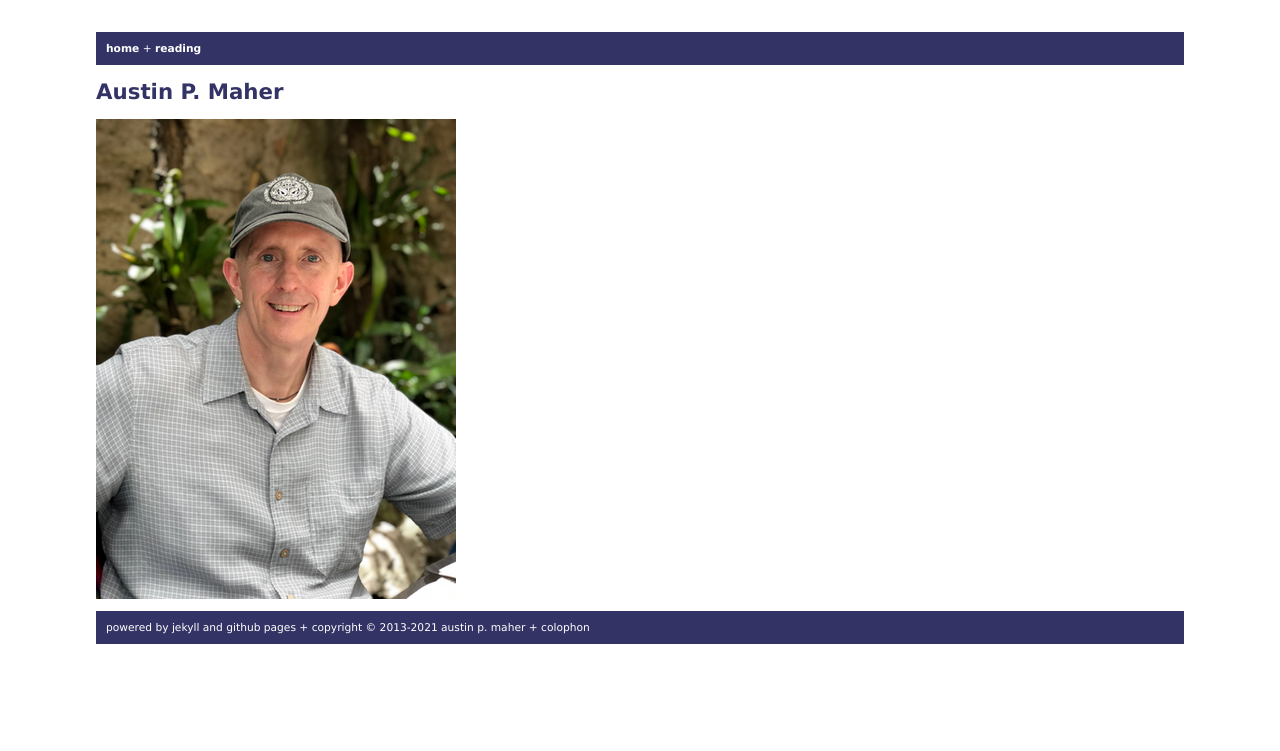
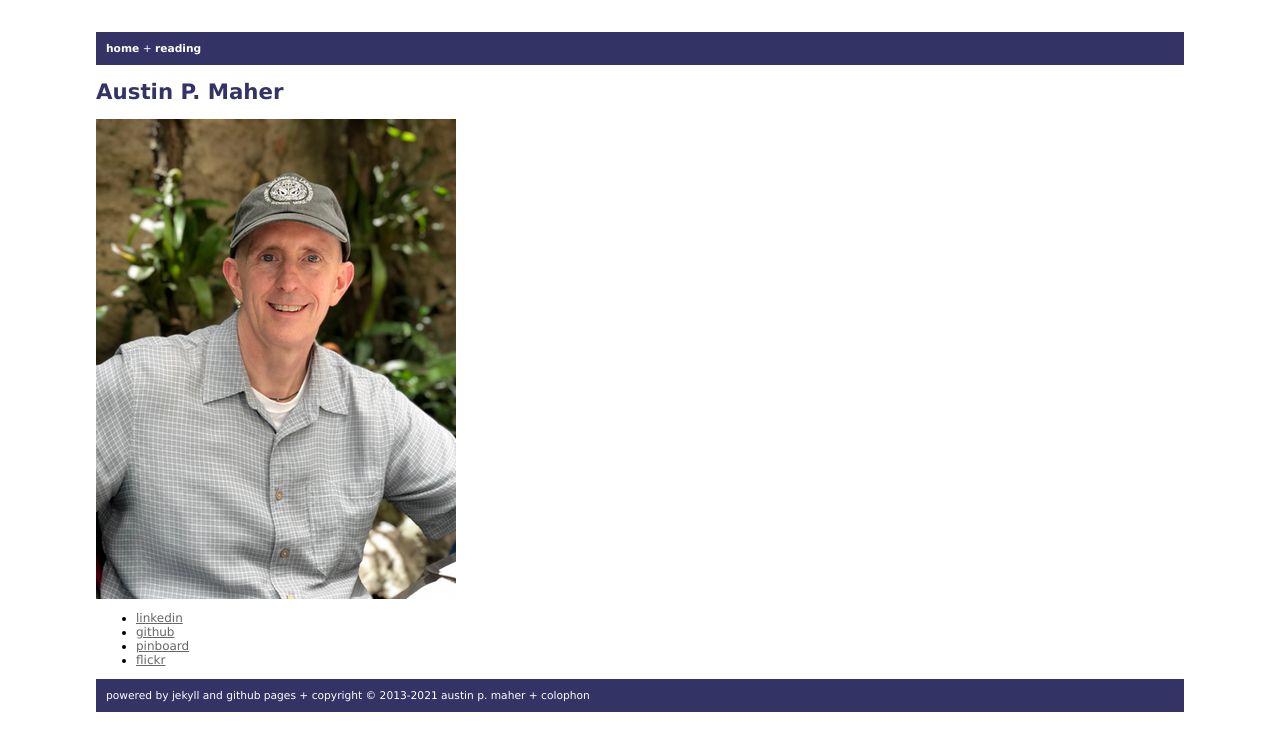
Before and after one commit to austinpmaher/austinpmaher.github.com, a Jekyll site: the page built from index.html, in a window 1280 px wide. Shown: the top 751 px of the page. Built offline with Jekyll 4.4.1, drawn with Linux system fonts in a browser that asks for light colours.

Commit message:
Add other links to the front page

```diff
--- a/_posts/2010-10-29-first-post.markdown
+++ b/_posts/2010-10-29-first-post.markdown
@@ -2,7 +2,7 @@
 layout: default
 title: Getting Started With Jekyll
 categories:
-  - colophon
+  - weblog
 
 ---
 
--- a/index.html
+++ b/index.html
@@ -7,4 +7,10 @@ title: Austin P. Maher
     <img src="/images/austin/2018-apm-guatemala-scaled.png" border="0">
 </p>
 
-<p></p>
+
+<ul>
+    <li><a href="https://www.linkedin.com/in/austinpmaher/" target="_blank">linkedin</a></li>
+    <li><a href="https://github.com/austinpmaher" target="_blank">github</a></li>
+    <li><a href="https://pinboard.in/u:austinpmaher" target="_blank">pinboard</a></li>
+    <li><a href="https://www.flickr.com/photos/austinpmaher/" target="_blank">flickr</a></li>
+</ul>
--- a/weblog.html
+++ b/weblog.html
@@ -5,7 +5,7 @@ title: Weblog
 
 {% for post in site.posts limit:5 %}
 <h2><a href="{{ post.url }}">{{ post.title }}</a></h2>
-{{ post.content }}
+{{ post.excerpt }}
 <em>Posted on {{ post.date | date_to_long_string }}.</em>
 <p></p>
 {% endfor %}
```
